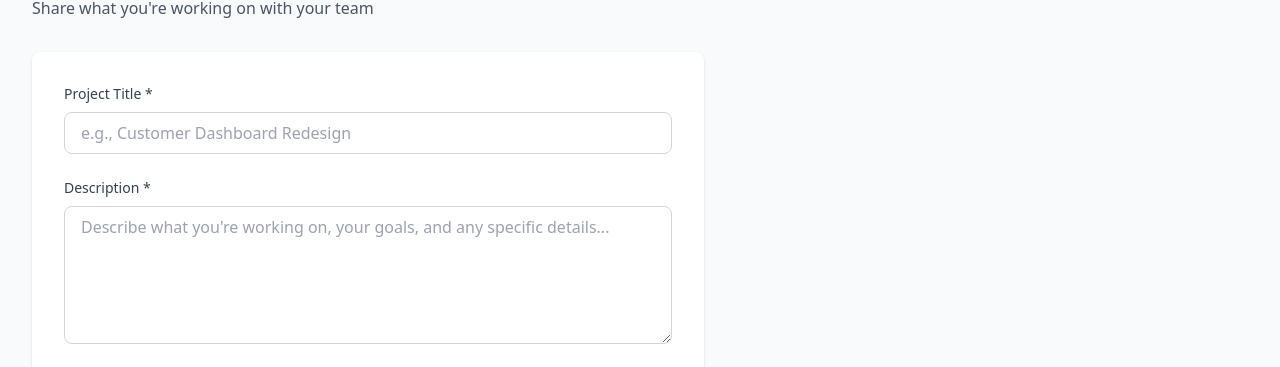
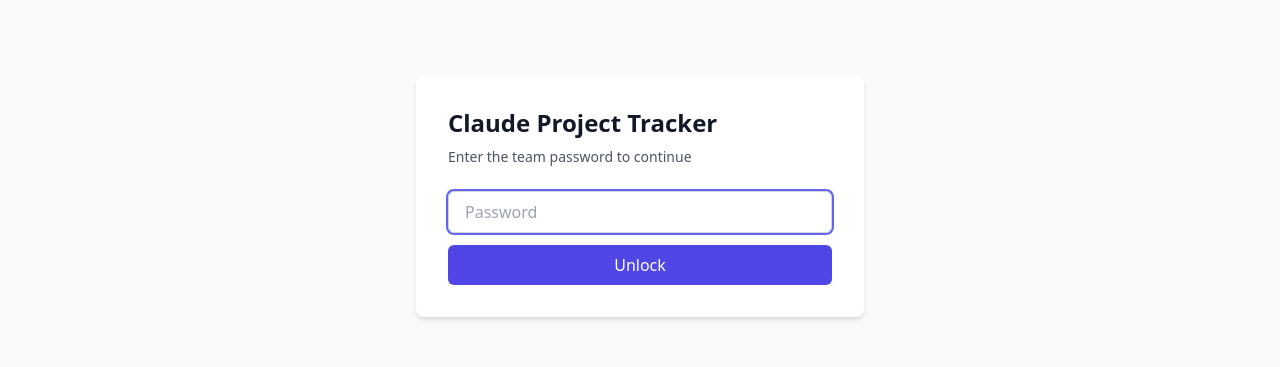
Before and after one commit to TobhaoN/claude-project-tracker, a React (Vite) app: page /projects/new in a window 1280 px wide. Shown: the part 204-571 px from the top of the page. Built offline with nearby package versions, Linux system fonts and the light colour scheme; no server answers; the database is empty.

Commit message:
Add password gate

```diff
--- a/src/App.jsx
+++ b/src/App.jsx
@@ -1,5 +1,6 @@
 import { BrowserRouter as Router, Routes, Route } from 'react-router-dom'
 import { QueryClient, QueryClientProvider } from '@tanstack/react-query'
+import PasswordGate from './components/PasswordGate'
 import Header from './components/Header'
 import Home from './pages/Home'
 import CreateProject from './pages/CreateProject'
@@ -10,14 +11,15 @@ import Analytics from './pages/Analytics'
 const queryClient = new QueryClient({
   defaultOptions: {
     queries: {
-      staleTime: 1000 * 60 * 5, // 5 minutes
-      gcTime: 1000 * 60 * 10, // 10 minutes
+      staleTime: 1000 * 60 * 5,
+      gcTime: 1000 * 60 * 10,
     },
   },
 })
 
 export default function App() {
   return (
+    <PasswordGate>
       <QueryClientProvider client={queryClient}>
         <Router>
           <div className="min-h-screen bg-gray-50">
@@ -32,5 +34,6 @@ export default function App() {
           </div>
         </Router>
       </QueryClientProvider>
+    </PasswordGate>
   )
 }
--- /dev/null
+++ b/src/components/PasswordGate.jsx
@@ -0,0 +1,58 @@
+import { useState, useEffect } from 'react'
+
+const CORRECT_PASSWORD = 'CAI#1'
+const STORAGE_KEY = 'cpt_unlocked'
+
+export default function PasswordGate({ children }) {
+  const [unlocked, setUnlocked] = useState(false)
+  const [input, setInput] = useState('')
+  const [error, setError] = useState(false)
+
+  useEffect(() => {
+    if (localStorage.getItem(STORAGE_KEY) === 'true') {
+      setUnlocked(true)
+    }
+  }, [])
+
+  const handleSubmit = (e) => {
+    e.preventDefault()
+    if (input === CORRECT_PASSWORD) {
+      localStorage.setItem(STORAGE_KEY, 'true')
+      setUnlocked(true)
+      setError(false)
+    } else {
+      setError(true)
+      setInput('')
+    }
+  }
+
+  if (unlocked) return children
+
+  return (
+    <div className="min-h-screen flex items-center justify-center bg-gray-50 px-4">
+      <div className="bg-white p-8 rounded-lg shadow-md w-full max-w-md">
+        <h1 className="text-2xl font-semibold mb-2">Claude Project Tracker</h1>
+        <p className="text-gray-600 mb-6 text-sm">Enter the team password to continue</p>
+        <form onSubmit={handleSubmit}>
+          <input
+            type="password"
+            value={input}
+            onChange={(e) => setInput(e.target.value)}
+            placeholder="Password"
+            autoFocus
+            className="w-full px-4 py-2 border border-gray-300 rounded-md mb-3 focus:outline-none focus:ring-2 focus:ring-indigo-500"
+          />
+          {error && (
+            <p className="text-red-600 text-sm mb-3">Incorrect password. Try again.</p>
+          )}
+          <button
+            type="submit"
+            className="w-full bg-indigo-600 text-white py-2 rounded-md hover:bg-indigo-700 transition"
+          >
+            Unlock
+          </button>
+        </form>
+      </div>
+    </div>
+  )
+}
```
Lines whose indentation alone changed are shown as unchanged.
